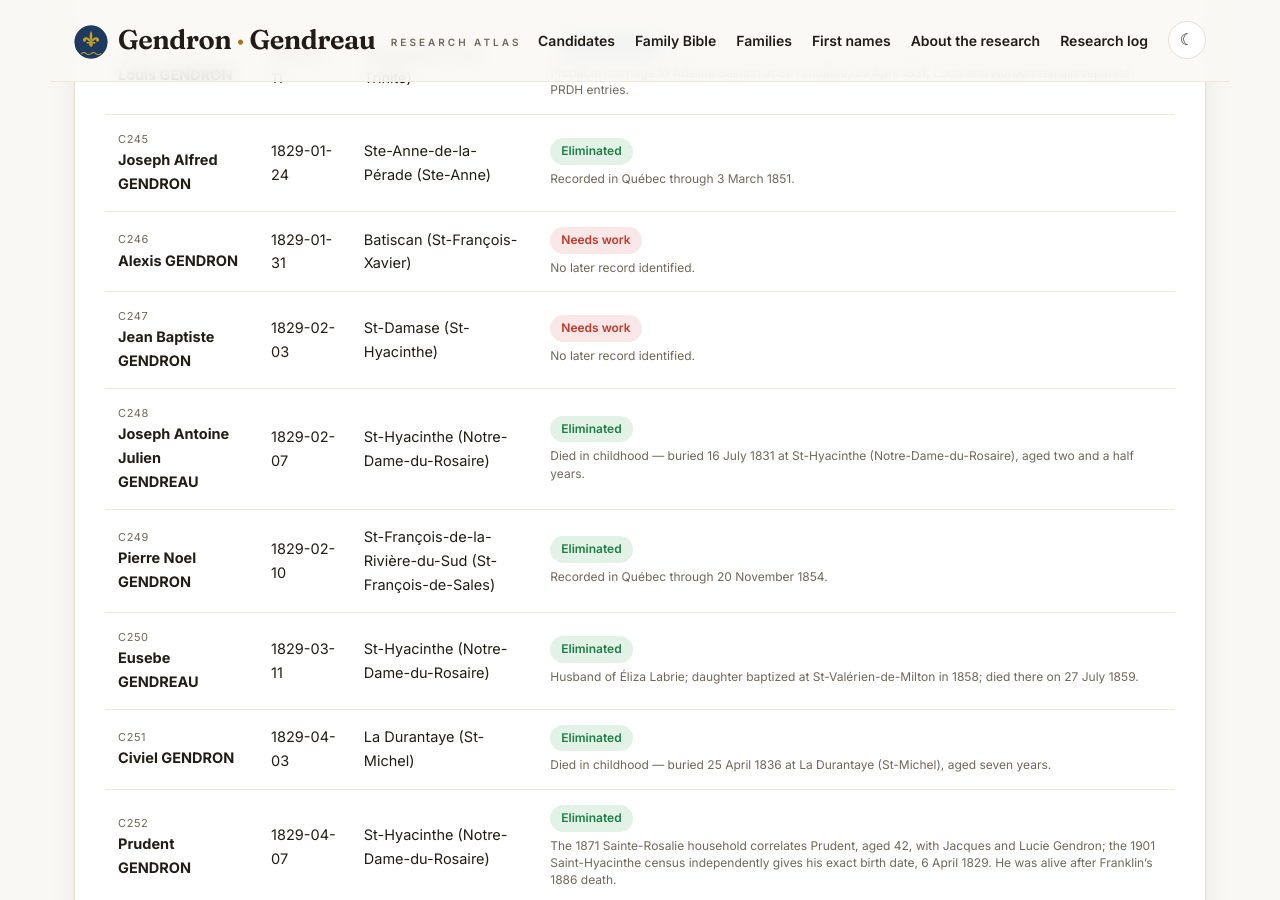
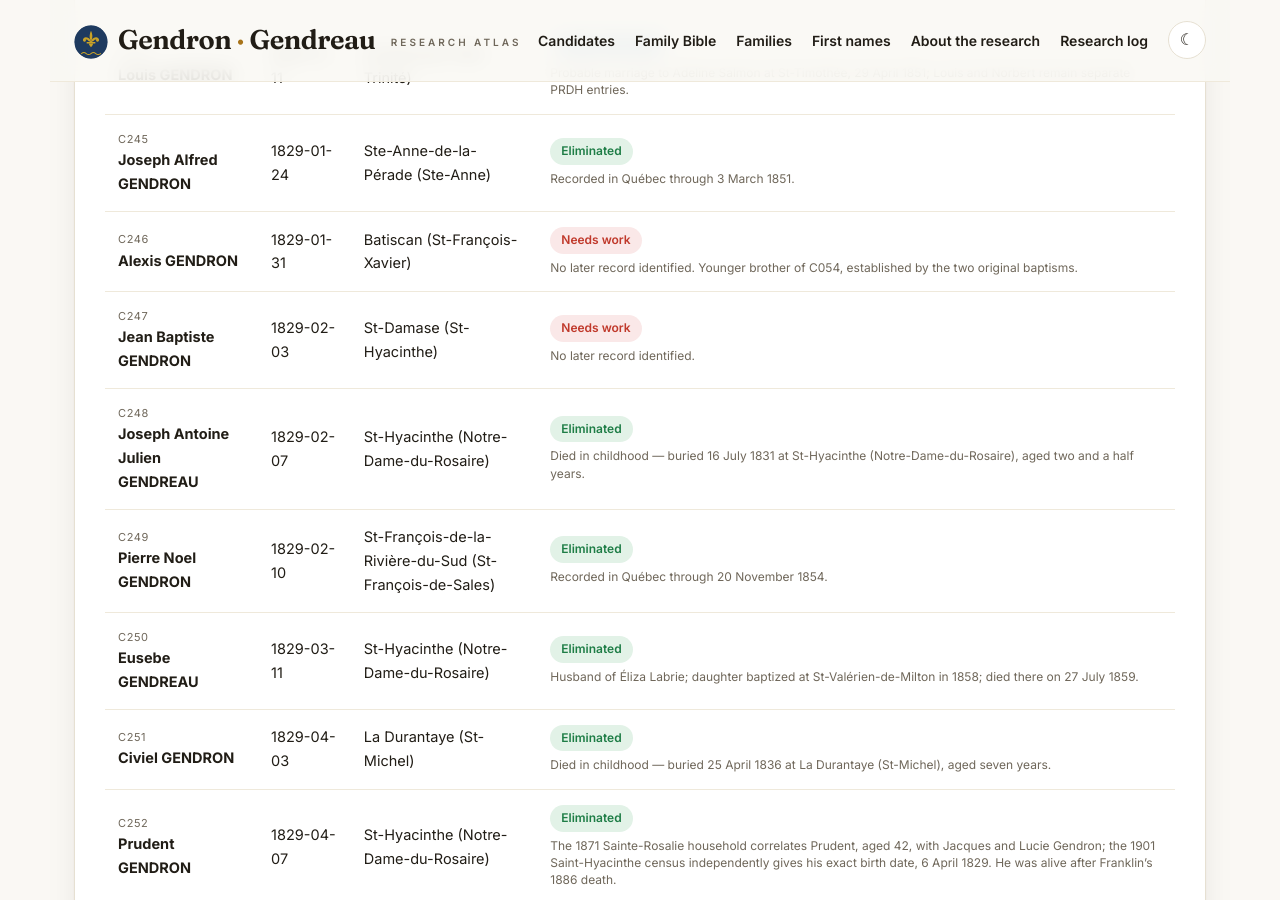
Before and after one commit to vetharmon/gendron-research, a Jekyll site: the page built from index.html, in a window 1280 px wide and 900 px high, scrolled down 25169 px. Built offline with Jekyll 4.4.1, drawn with Linux system fonts in a browser that asks for light colours.

Commit message:
Document Alexis brothers from original baptisms; C054 possible elimination

```diff
--- a/_candidates/c246.md
+++ b/_candidates/c246.md
@@ -9,7 +9,8 @@ category: "unresolved"
 tier: "none"
 francois: false
 act: "4549352"
-outcome: "No later record identified."
+parents: "Alexis Gendron and Julie Adam"
+outcome: "No later record identified. Younger brother of C054, established by the two original baptisms."
 search_log:
   - resource: "PRDH-IGD / LAFRANCE consolidation"
     outcome: "Baptism located — act 4549352, Batiscan (St-François-Xavier), 1829-01-31."
@@ -31,8 +32,13 @@ filenames:
 
 ## Biography
 
-Alexis Gendron was baptized on 31 January 1829 at Batiscan (St-François-Xavier). No later record identified.
+Alexis Gendron was born on 30 January 1829 and baptized the next day at Batiscan, son of Alexis Gendron, cultivateur, and Julie Adam. The original baptism was read on 15 November 2026 (DGS 5459709, image 460). No later record has been connected to him.
 
 ## Documents
 
 - **[Baptism, 31 January 1829 — LAFRANCE act 4549352](https://www.genealogiequebec.com/Membership/LAFRANCE/acte/4549352)** — His baptism at Batiscan (St-François-Xavier), the only record in his file.
+
+
+## Family connection
+
+His parents also had [Alexis C054]({{ '/candidates/c054/' | relative_url }}), born in September 1819. The two original baptisms establish separate children with the same first name. The younger child's baptism does not establish the older child's death. C246 remains **needs work**.
```
